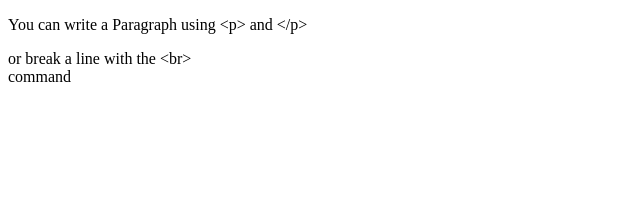
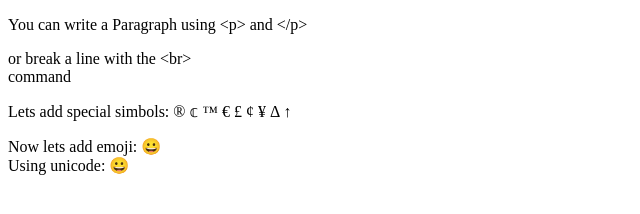
Before and after one commit to Ckk3/Html-and-Css-course, a plain HTML site: page Parágrafros e quebras/index.html in a window 1280 px wide. Shown: the whole page, without its empty margins (0-640 px from the left). Drawn offline with Linux system fonts and the light colour scheme.

Commit message:
Update index.html

```diff
--- a/Parágrafros e quebras/index.html
+++ b/Parágrafros e quebras/index.html
@@ -13,5 +13,17 @@
         Paragraph using &lt;p&gt; and &lt;/p&gt;</p>
     <p>or break a line with the &lt;br&gt;<br> command</p>
     <!-- Bom dia a tosdos-->
+    <p>Lets add special simbols:
+        &reg;
+        &copf;
+        &trade;
+        &euro;
+        &pound;
+        &cent;
+        &yen;
+        &Delta;
+        &uparrow;
+    </p>
+    <p>Now lets add emoji: 😀 <br> Using unicode: &#x1F600; </p>
 </body>
 </html>
```
